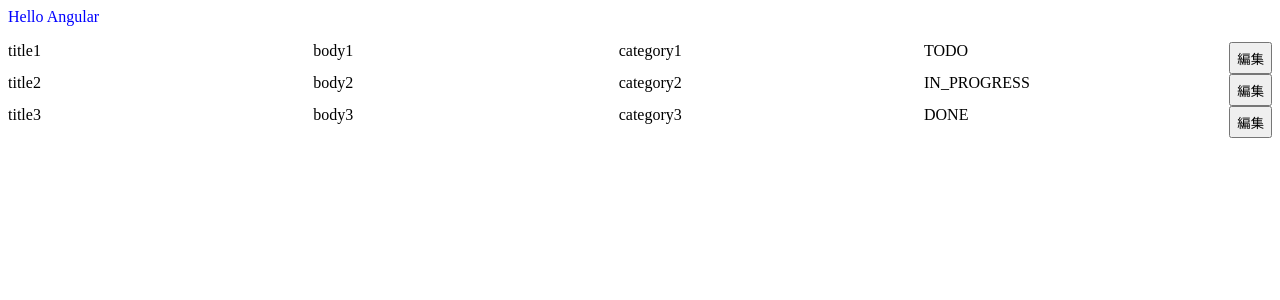
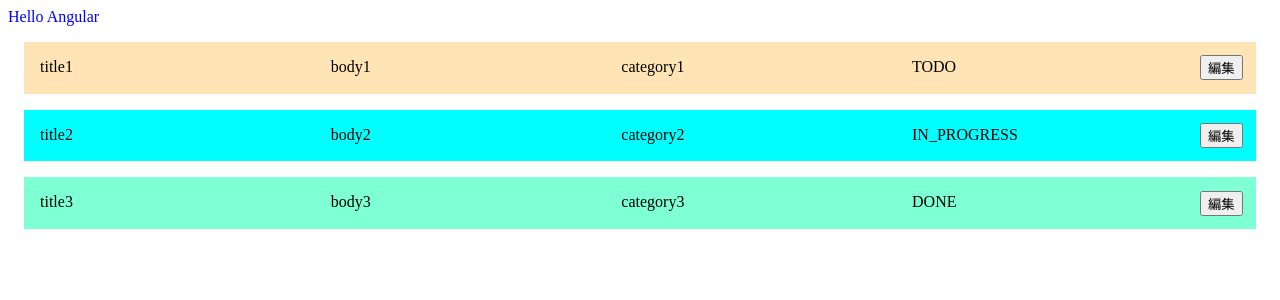
Before and after one commit to RayStarkMC/todo-app, an Angular app in the folder spa/: page /todo in a window 1280 px wide. Shown: the top 300 px of the page. Built offline with nearby package versions, Linux system fonts and the light colour scheme.

Commit message:
背景色追加

```diff
--- a/spa/src/app/pages/todo/item/item.component.html
+++ b/spa/src/app/pages/todo/item/item.component.html
@@ -1,4 +1,4 @@
-<div class="item-container">
+<div class="item-container" [ngStyle]="{'background-color': state().category.color}">
   <div>{{state().title}}</div>
   <div>{{state().body}}</div>
   <div>{{state().category.name}}</div>
--- a/spa/src/app/pages/todo/item/item.component.scss
+++ b/spa/src/app/pages/todo/item/item.component.scss
@@ -1,5 +1,8 @@
 .item-container {
   display: grid;
   grid-template-columns: 1fr 1fr 1fr 1fr auto;
-  grid-template-rows: 2em;
+
+  & > * {
+    margin: 1em;
+  }
 }
--- a/spa/src/app/pages/todo/item/item.component.ts
+++ b/spa/src/app/pages/todo/item/item.component.ts
@@ -1,9 +1,12 @@
 import {Component, input} from '@angular/core';
+import {NgStyle} from '@angular/common';
 
 @Component({
   selector: 'app-item',
   standalone: true,
-  imports: [],
+  imports: [
+    NgStyle
+  ],
   templateUrl: './item.component.html',
   styleUrl: './item.component.scss'
 })
@@ -19,5 +22,6 @@ export type ToDo = Readonly<{
   category: Readonly<{
     id: number,
     name: string,
+    color: string
   }>,
 }>
--- a/spa/src/app/pages/todo/list/list.component.scss
+++ b/spa/src/app/pages/todo/list/list.component.scss
@@ -2,3 +2,7 @@ ol {
   list-style: none;
   padding-inline-start: 0;
 }
+
+li {
+  margin: 1em;
+}
--- a/spa/src/app/pages/todo/view-all-todos-page.component.ts
+++ b/spa/src/app/pages/todo/view-all-todos-page.component.ts
@@ -21,7 +21,8 @@ export class ViewAllTodosPageComponent {
       status: 'TODO',
       category: {
         id: 1,
-        name: 'category1'
+        name: 'category1',
+        color: '#ffe4b5'
       }
     },
     {
@@ -31,7 +32,8 @@ export class ViewAllTodosPageComponent {
       status: 'IN_PROGRESS',
       category: {
         id: 1,
-        name: 'category2'
+        name: 'category2',
+        color: '#00ffff',
       }
     },
     {
@@ -41,7 +43,8 @@ export class ViewAllTodosPageComponent {
       status: 'DONE',
       category: {
         id: 1,
-        name: 'category3'
+        name: 'category3',
+        color: '#7fffd4'
       }
     }
   ]
```
